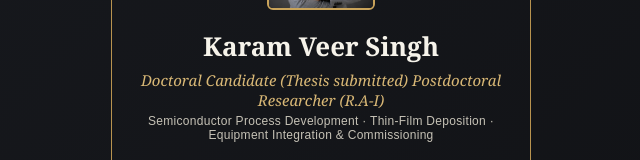
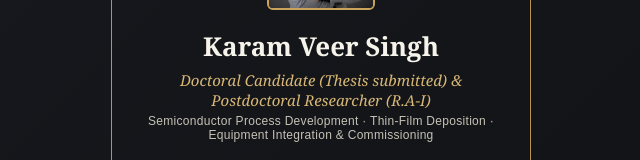
Before and after one commit to karamveersinghgill/karamveersinghgill.github.io, a plain HTML site: page index.html in a window 1280 px wide. Shown: the part 207-367 px from the top of the page, without its empty margins (319-959 px from the left). Drawn offline with Linux system fonts and the light colour scheme.

Commit message:
Update index.html

```diff
--- a/index.html
+++ b/index.html
@@ -110,7 +110,7 @@
   <div class="card">
     <img class="avatar" src="./profile.jpg" alt="Karam Veer Singh">
     <h1>Karam Veer Singh</h1>
-    <p class="title"> Doctoral Candidate (Thesis submitted) Postdoctoral Researcher (R.A-I) </p>
+    <p class="title"> Doctoral Candidate (Thesis submitted) & Postdoctoral Researcher (R.A-I) </p>
     <p class="sub">Semiconductor Process Development &middot; Thin-Film Deposition &middot; Equipment Integration &amp; Commissioning</p>
 
     <a class="btn primary" href="https://www.linkedin.com/in/karamveersinghgill" target="_blank" rel="noopener">View LinkedIn Profile</a>
```
